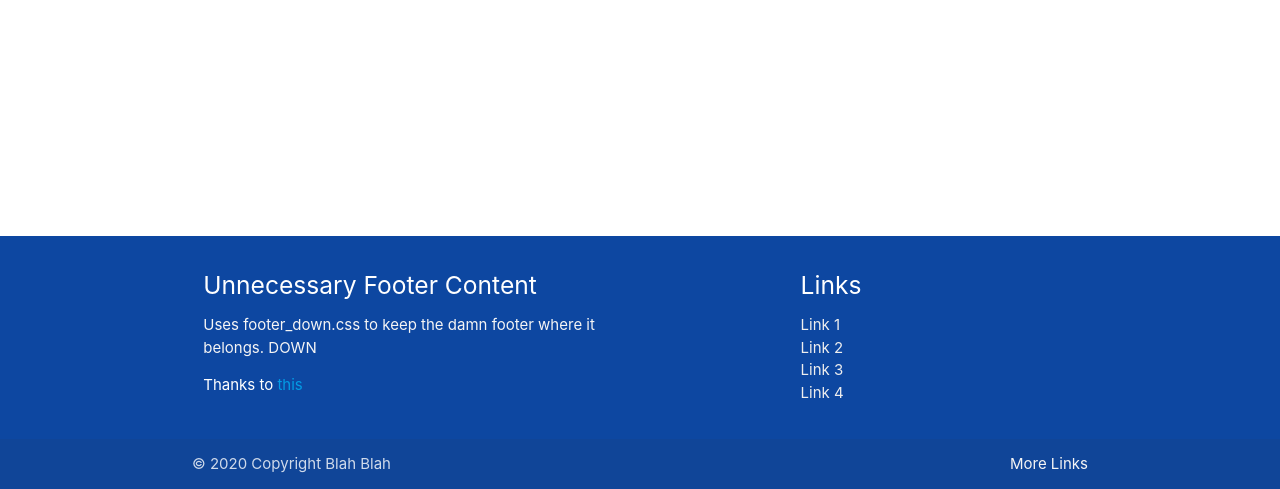
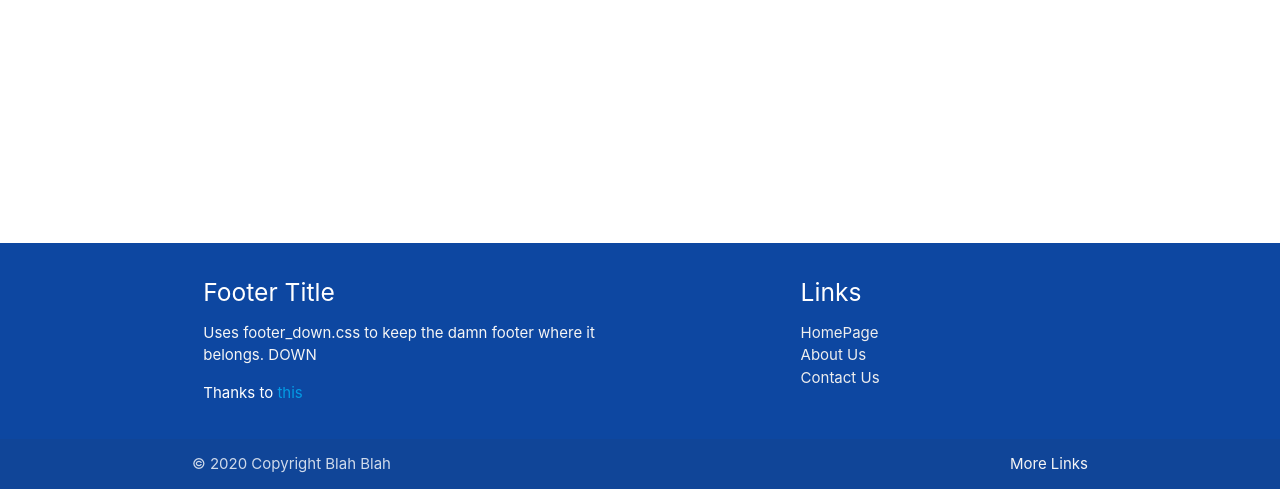
Before and after one commit to ayan312002/DevCom_Assignment2, a Django app: page /1 in a window 1280 px wide. Shown: the part 311-800 px from the top of the page. Run offline with Django 3.2, Linux system fonts and the light colour scheme; a user stored in the database is signed in; data comes from the database, SQL or seed files in the repository; both versions use the stored data as it was after the commit.

Commit message:
Some Small Changes

```diff
--- a/blog/templates/blog/base.html
+++ b/blog/templates/blog/base.html
@@ -74,7 +74,7 @@
     <div class="container">
         <div class="row">
             <div class="col l6 s12">
-                <h5 class="white-text">Unnecessary Footer Content</h5>
+                <h5 class="white-text">Footer Title</h5>
                 <p class="grey-text text-lighten-4">Uses footer_down.css to keep the damn footer where it belongs.
                 DOWN</p>
                 <p>Thanks to
@@ -84,10 +84,9 @@
             <div class="col l4 offset-l2 s12">
                 <h5 class="white-text">Links</h5>
                 <ul>
-                    <li><a class="grey-text text-lighten-3" href="#!">Link 1</a></li>
-                    <li><a class="grey-text text-lighten-3" href="#!">Link 2</a></li>
-                    <li><a class="grey-text text-lighten-3" href="#!">Link 3</a></li>
-                    <li><a class="grey-text text-lighten-3" href="#!">Link 4</a></li>
+                    <li><a class="grey-text text-lighten-3" href="#!">HomePage</a></li>
+                    <li><a class="grey-text text-lighten-3" href="#!">About Us</a></li>
+                    <li><a class="grey-text text-lighten-3" href="#!">Contact Us</a></li>
                 </ul>
             </div>
         </div>
```
Also changed, not shown: db.sqlite3.
